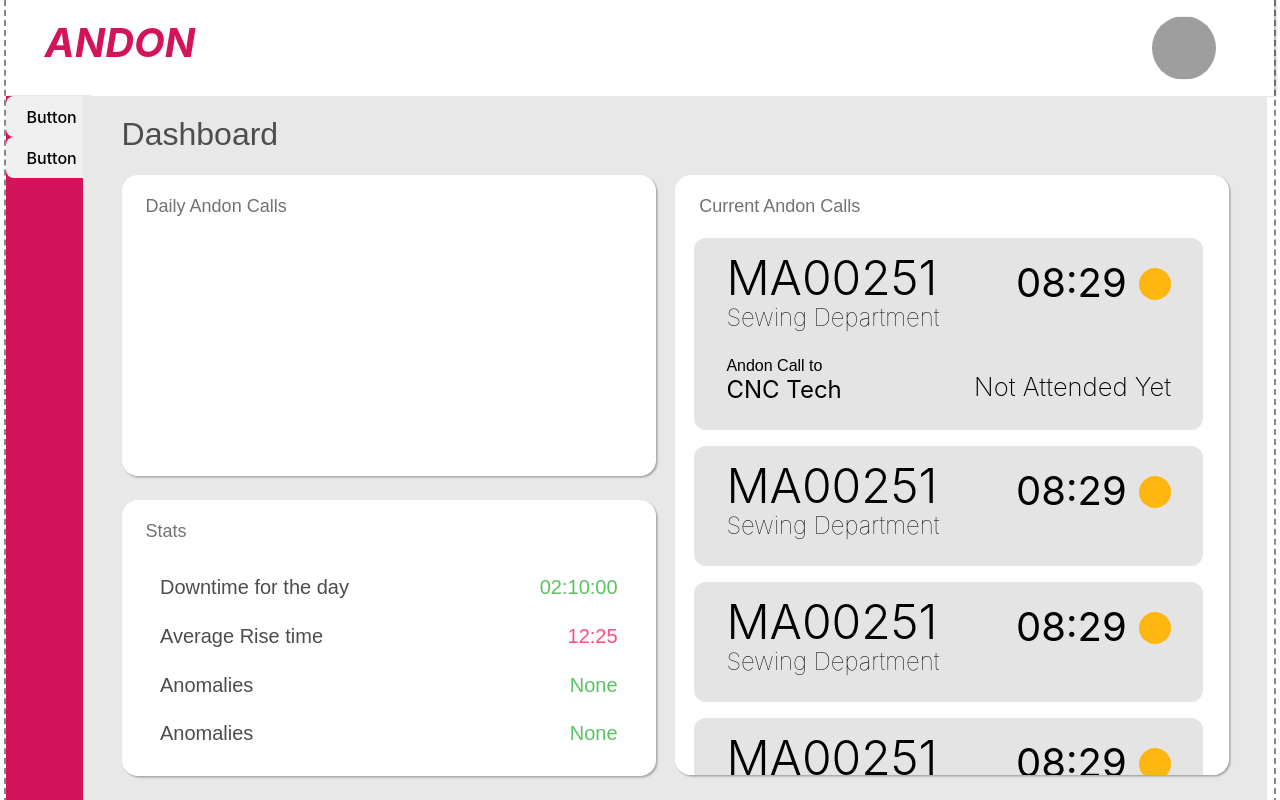
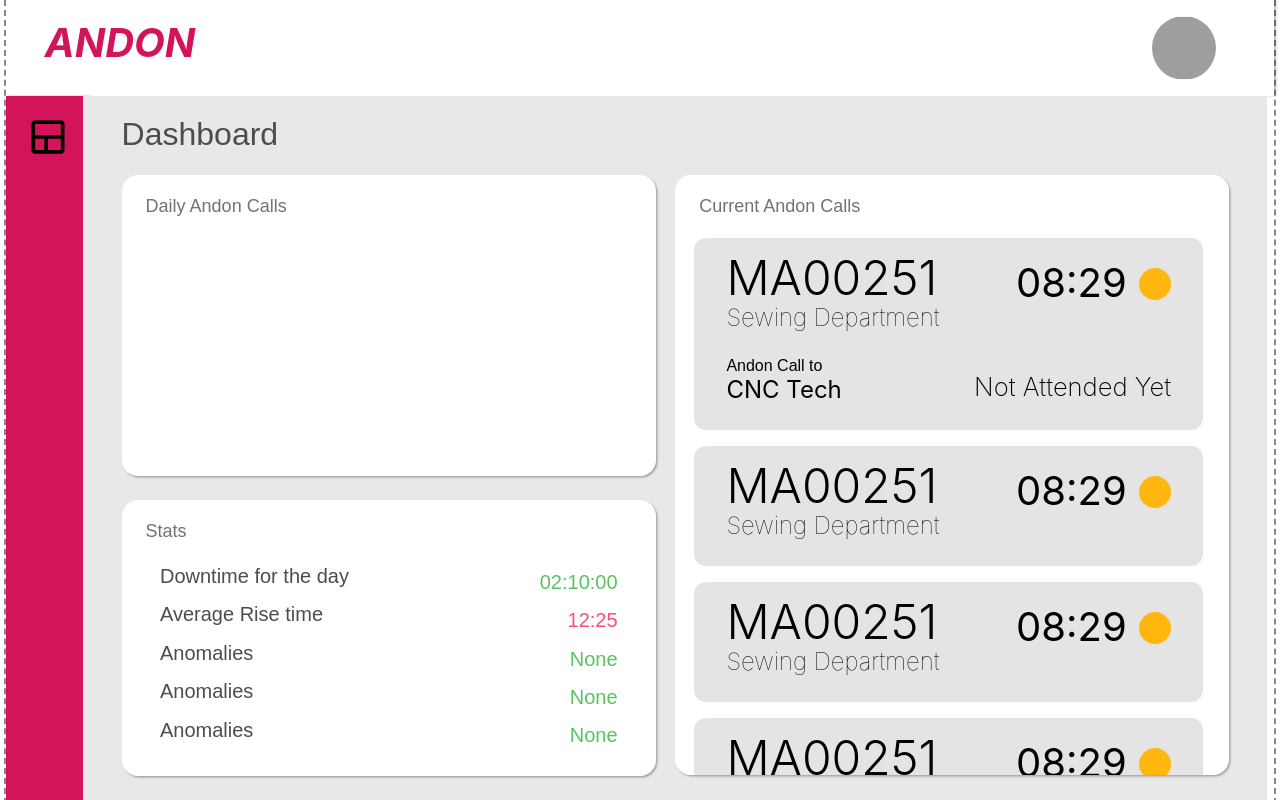
Before and after one commit to yasith46/AndonSystem-ManageConsole, a React (Vite) app: page / in a window 1280 px wide. Shown: the top 800 px of the page. Built offline with nearby package versions, Linux system fonts and the light colour scheme; grey boxes are pictures that could not be loaded.

Commit message:
edited manageconsole, managedepts

```diff
--- a/src/App.module.scss
+++ b/src/App.module.scss
@@ -317,6 +317,14 @@
 }
 
 .dashbutt {
+  width: 6.5vw;
+  height: 10vh;
+  border-radius: 0px;
+  background-color: #d4145a;
+  padding-top: 0em;
+  padding-right: 0em;
+  padding-bottom: 0em;
+  padding-left: 0em;
 }
 
 .ManageCalls {
@@ -485,6 +493,8 @@
 .statgrid {
   display: grid;
   grid-template-columns: 1fr 1fr;
+  height: 24vh;
+  line-height: 0;
 }
 .statname {
   font-family: Arial, sans-serif;
@@ -495,6 +505,7 @@
   grid-column-start: 1;
   grid-column-end: 2;
   color: #4d4d4d;
+  line-height: 0;
 }
 .manageconsoles {
   width: 92.5vw;
@@ -753,3 +764,20 @@
   padding: 0vh 0vh 1vh;
   color: rgb(120, 120, 120);
 }
+.managedepts {
+  width: 92.5vw;
+  min-height: 88vh;
+  position: absolute;
+  top: 276vh;
+  left: 6.5vw;
+  background-color: #e8e8e8;
+}
+.dash {
+  width: 6.5vw;
+  height: 10vh;
+}
+.dashim {
+  height: 10vh;
+  width: 3.5vw;
+  color: #ffffff;
+}
--- a/src/App.tsx
+++ b/src/App.tsx
@@ -24,10 +24,7 @@ function App() {
             </div>
             <div className={styles.navbar}>
                 <button className={styles.dashbutt} onClick={toggleDashboardVisibility}>
-                    Button
-                </button>
-                <button className={styles.managebutt} onClick={toggleManCallVisibility}>
-                    Button
+                    <img src="/src/assets/dash.svg" alt="" className={styles.dashim} />
                 </button>
             </div>
             <div className={styles.dashboard}>
@@ -42,6 +39,8 @@ function App() {
                         <h1 className={styles.statnum}>02:10:00 </h1>
                         <h1 className={styles.statname}>Average Rise time</h1>
                         <h1 className={styles.statbad}>12:25 </h1>
+                        <h1 className={styles.statname}>Anomalies</h1>
+                        <h1 className={styles.statnum}>None</h1>
                         <h1 className={styles.statname}>Anomalies</h1>
                         <h1 className={styles.statnum}>None</h1>
                         <h1 className={styles.statname}>Anomalies</h1>
@@ -258,6 +257,9 @@ function App() {
                 </div>
                 <button className={styles.addbutton}>Add Calls +</button>
             </div>
+            <div className={styles.managedepts}>
+                <h1 className={styles.boardname}>Manage Departments </h1>
+            </div>
         </div>
     );
 }
```
Also changed, not shown: src/assets/dash.svg (added).
